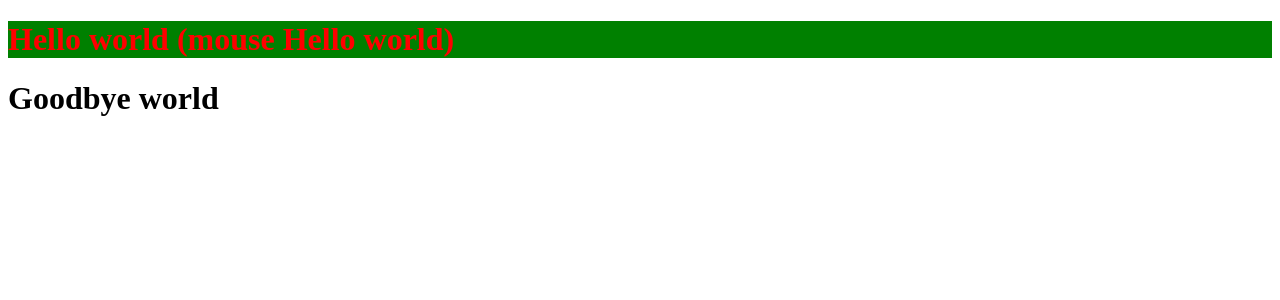
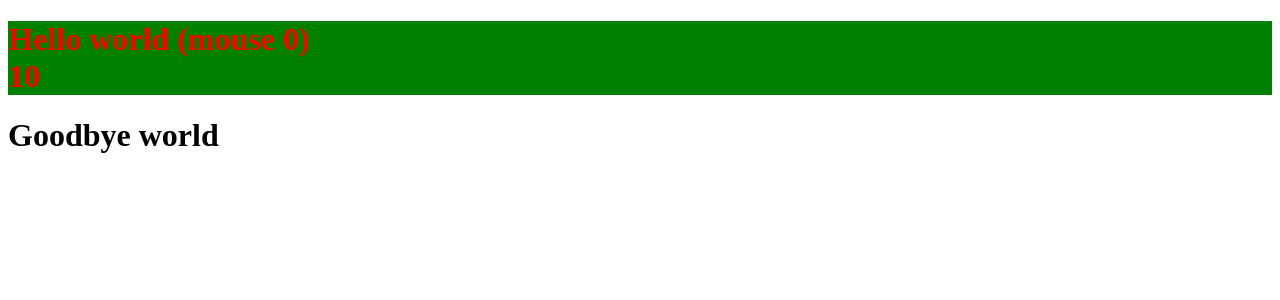
Before and after one commit to mdtrooper/react_boilerplate_minimal, a React app: page / in a window 1280 px wide. Shown: the top 300 px of the page. Built offline with nearby package versions, Linux system fonts and the light colour scheme.

Commit message:
Added more code to do test with jest.

```diff
--- a/package.json
+++ b/package.json
@@ -6,7 +6,8 @@
   "scripts": {
     "build": "rm -rf dist; webpack-cli --config *.prod.js",
     "dev": "webpack-serve --config *.dev.js",
-    "lint": "eslint --ext .jsx,.js src"
+    "lint": "eslint --ext .jsx,.js src",
+		"test": "jest -u --coverage"
   },
   "keywords": [],
   "author": "",
--- a/src/app.jsx
+++ b/src/app.jsx
@@ -1,11 +1,17 @@
 import React from 'react'
 import PropTypes from 'prop-types'
+
+import {sum} from './functions.js'
 
 import { app } from './app.css'
 
 export default class App extends React.Component {
   constructor (props) {
     super(props)
+
+		this._onMouseEnter = this._onMouseEnter.bind(this);
+		this._onMouseLeave = this._onMouseLeave.bind(this);
+
     this.state = { text: props.text, mouse: 0 }
   }
 
@@ -18,7 +24,11 @@ export default class App extends React.Component {
   }
 
   render () {
-    return <h1 className={app} onMouseEnter={this._onMouseEnter} onMouseLeave={this._onMouseLeave}>{this.state.text} (mouse {this.state.text})</h1>
+		return <h1 className={app}
+			onMouseEnter={this._onMouseEnter}
+			onMouseLeave={this._onMouseLeave}>{this.state.text} (mouse {this.state.mouse})
+			<br />
+			{sum(5, 5)}</h1>
   }
 }
 
--- /dev/null
+++ b/src/functions.js
@@ -0,0 +1,3 @@
+export function sum(a, b) {
+	return a + b
+}
```
Also changed, not shown: test/functions.tests.js (added, +5 -0 lines), 2 other files (tests, documents, lock files or other folders).
